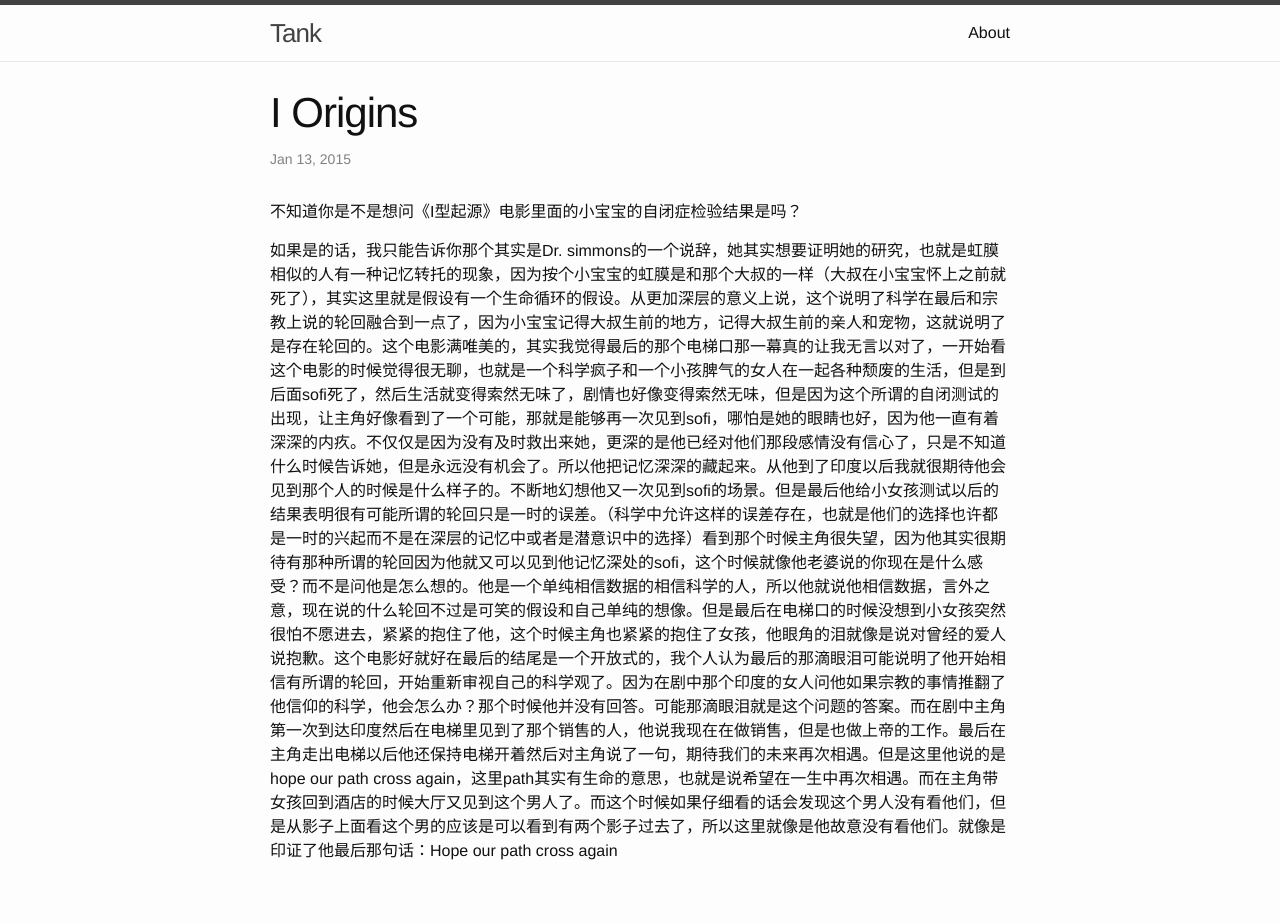
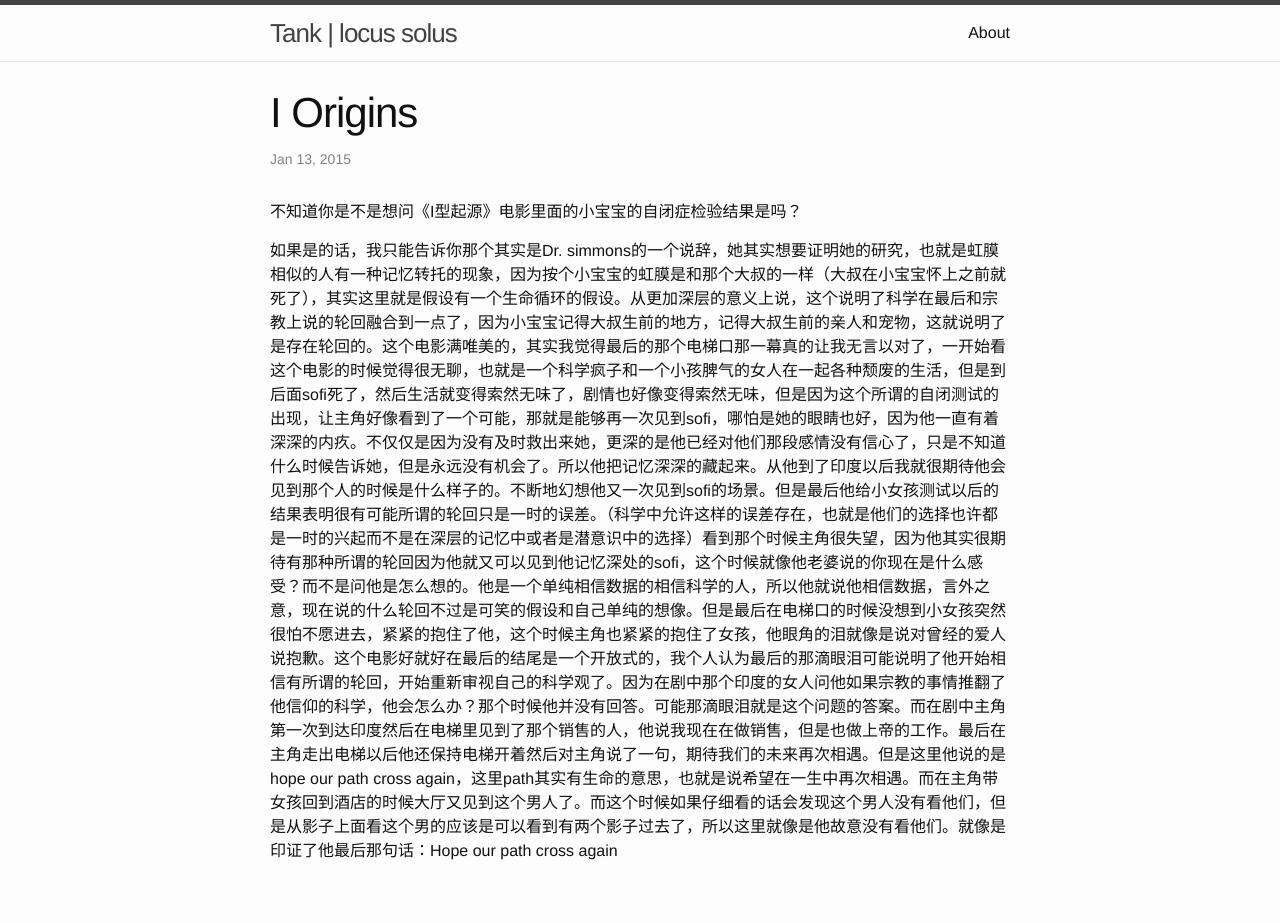
Before and after one commit to tdseed/tdseed.github.com, a Jekyll site: the page built from _posts/2015-01-13-i-origins.markdown, in a window 1280 px wide. Built offline with Jekyll 4.4.1, drawn with Linux system fonts in a browser that asks for light colours.

Commit message:
modify title

```diff
--- a/_config.yml
+++ b/_config.yml
@@ -1,5 +1,5 @@
 # Site settings
-title: Tank
+title: Tank | locus solus
 email: your-email@domain.com
 description: > # this means to ignore newlines until "baseurl:"
   Write an awesome description for your new site here. You can edit this
```
